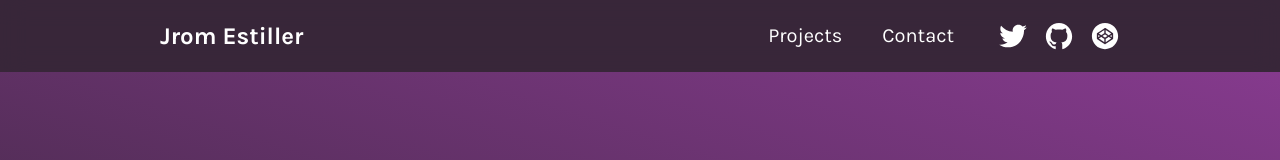
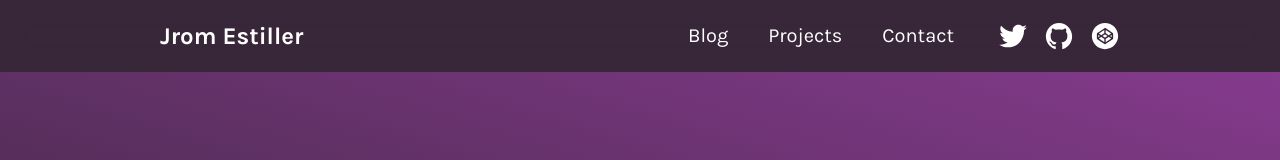
Before and after one commit to jromest/website, a Next.js app: page / in a window 1280 px wide. Shown: the top 160 px of the page. Built offline with nearby package versions, Linux system fonts and the light colour scheme.

Commit message:
feat: ✨ implement native smooth scroll navigation

```diff
--- a/components/Header.tsx
+++ b/components/Header.tsx
@@ -1,15 +1,18 @@
 import Link from "next/link";
-import { Link as ScrollTo } from "react-scroll";
 import { Social } from "./Social";
 
 const navItems = [
   {
+    name: "Blog",
+    path: "/blog",
+  },
+  {
     name: "Projects",
-    path: "projectSection",
+    path: "/#projectSection",
   },
   {
     name: "Contact",
-    path: "contactSection",
+    path: "/#contactSection",
   },
 ];
 
@@ -33,15 +36,12 @@ export const Header = ({ name }: HeaderProps) => {
             {navItems.length !== 0
               ? navItems.map((nav, index) => (
                   <li key={index}>
-                    <ScrollTo
-                      to={nav.path}
-                      smooth
-                      offset={-50}
-                      duration={500}
-                      className="cursor-pointer rounded-sm py-2 px-3 transition duration-500 hover:bg-lighten-dark-purple sm:mr-4"
+                    <Link
+                      href={nav.path}
+                      className="cursor-pointer rounded-sm px-3 py-2 transition duration-500 hover:bg-lighten-dark-purple sm:mr-4"
                     >
                       {nav.name}
-                    </ScrollTo>
+                    </Link>
                   </li>
                 ))
               : null}
--- a/package.json
+++ b/package.json
@@ -17,7 +17,6 @@
     "next-mdx-remote": "^4.4.1",
     "react": "18.2.0",
     "react-dom": "18.2.0",
-    "react-scroll": "^1.9.0",
     "serve": "^14.2.1"
   },
   "devDependencies": {
--- a/pages/_document.tsx
+++ b/pages/_document.tsx
@@ -2,7 +2,7 @@ import { Html, Head, Main, NextScript } from "next/document";
 
 export default function Document() {
   return (
-    <Html lang="en">
+    <Html lang="en" className="scroll-smooth">
       <Head />
       <body>
         <Main />
```
Also changed, not shown: 1 other file (tests, documents, lock files or other folders).
